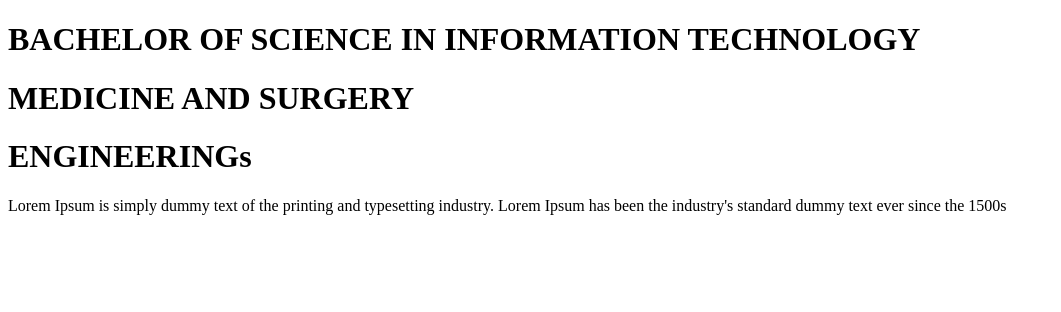
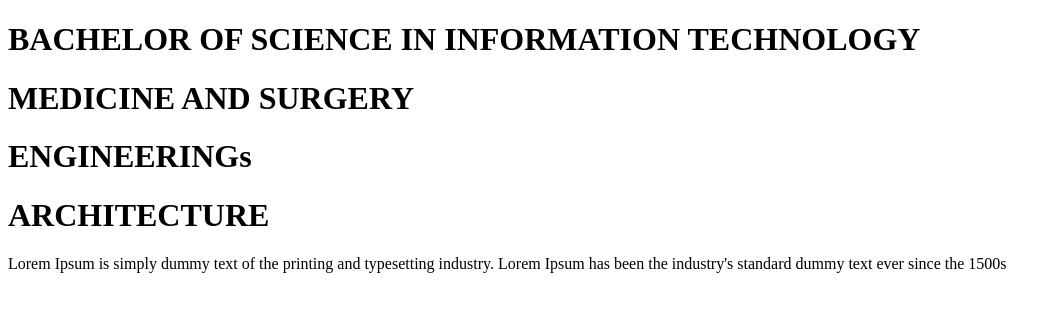
Before and after one commit to Musasizi/book_club, a React (Vite) app: page / in a window 1280 px wide. Shown: the top 312 px of the page, without its empty margins (0-1061 px from the left). Built offline with nearby package versions, Linux system fonts and the light colour scheme.

Commit message:
Update App.jsx

```diff
--- a/src/App.jsx
+++ b/src/App.jsx
@@ -12,6 +12,8 @@ function App() {
 
             <Title text={"ENGINEERINGs"} />
 
+            <Title text={"ARCHITECTURE"} />
+
             <Content />
         </>
     );
```
